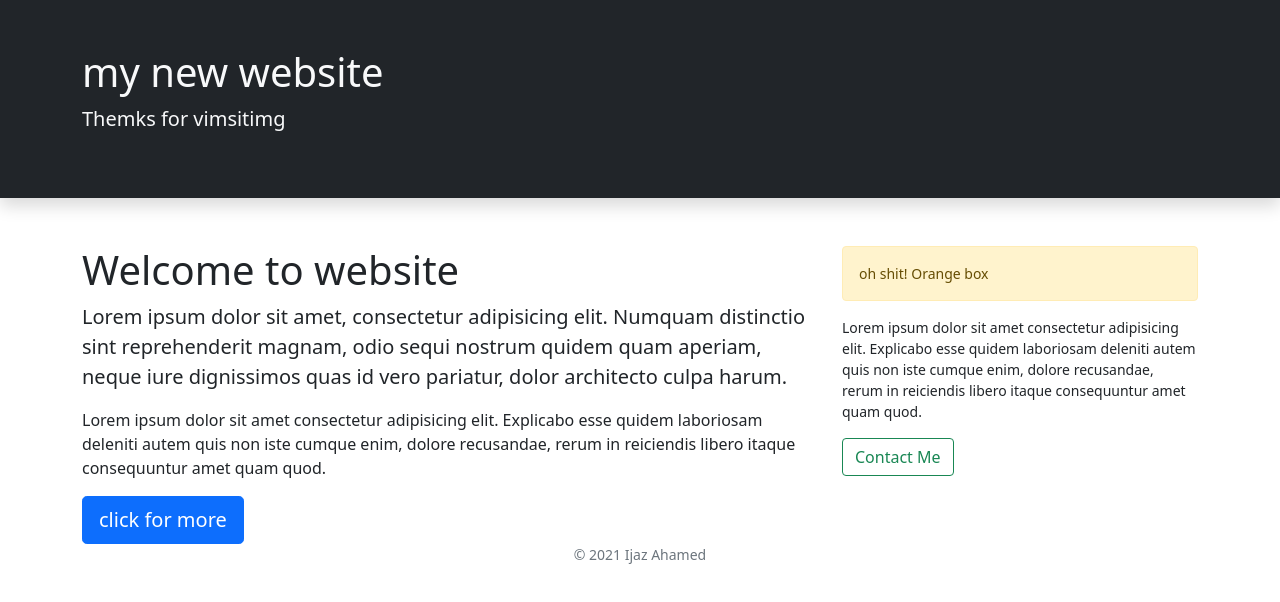
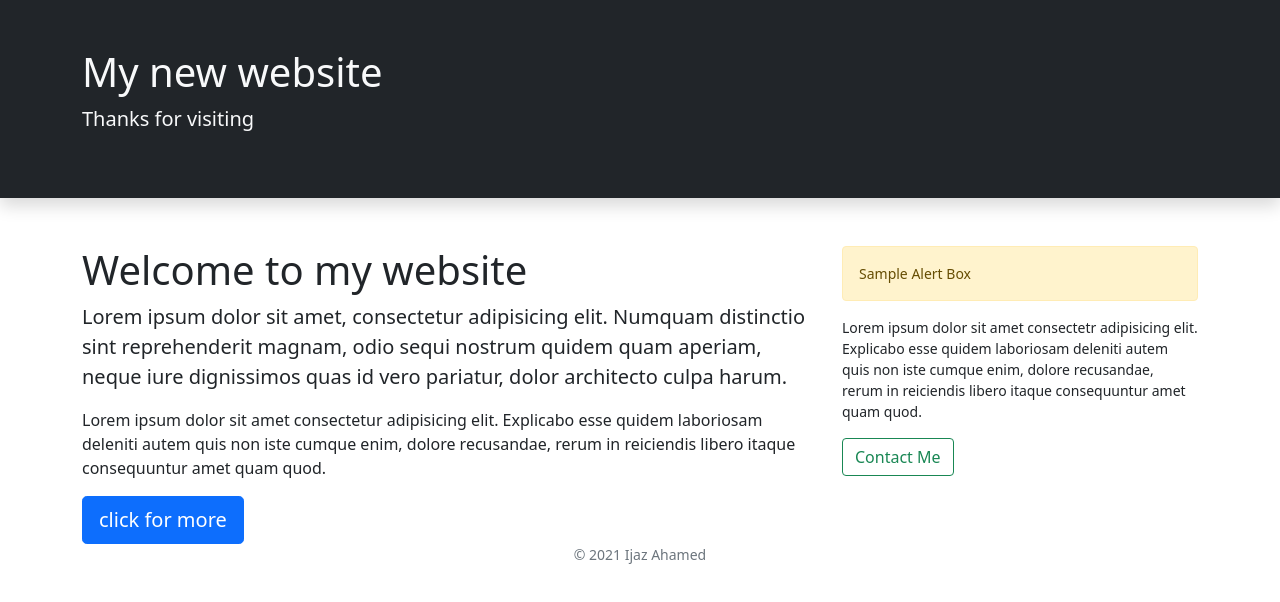
Before and after one commit to ijazahamed108/My-web-page, a plain HTML site: page index.html in a window 1280 px wide. Drawn offline with nearby package versions, Linux system fonts and the light colour scheme.

Commit message:
update 1
Alert box text change Commit

```diff
--- a/index.html
+++ b/index.html
@@ -10,14 +10,14 @@
 <body>
     <div class="bg-dark py-5 text-light shadow mb-5">
         <div class="container">
-          <h1 class="display2">my new website</h1>
-          <p class="lead">Themks for vimsitimg</p>
+          <h1 class="display2">My new website</h1>
+          <p class="lead">Thanks for visiting</p>
         </div>
     </div>
     <div class="container">
         <div class="row">
             <div class="col-md-8">
-                <h1>Welcome to website</h1>
+                <h1>Welcome to my website</h1>
                 <p class="lead">Lorem ipsum dolor sit amet, consectetur adipisicing elit. Numquam distinctio sint reprehenderit magnam, odio sequi nostrum quidem quam aperiam, neque iure dignissimos quas id vero pariatur, dolor architecto culpa harum.</p>
                 <p>Lorem ipsum dolor sit amet consectetur adipisicing elit. Explicabo esse quidem laboriosam deleniti autem quis non iste cumque enim, dolore recusandae, rerum in reiciendis libero itaque consequuntur amet quam quod.</p>
                 <a href="#extra-content" data-toggle="collapse"  class="btn btn-primary btn-lg">click for more</a>
@@ -29,8 +29,8 @@
             </div>
 
             <div class="col-md-4 small">
-                <div class="alert alert-warning">oh shit! Orange box</div>
-                <p>Lorem ipsum dolor sit amet consectetur adipisicing elit. Explicabo esse quidem laboriosam deleniti autem quis non iste cumque enim, dolore recusandae, rerum in reiciendis libero itaque consequuntur amet quam quod.</p>
+                <div class="alert alert-warning">Sample Alert Box</div>
+                <p>Lorem ipsum dolor sit amet consectetr adipisicing elit. Explicabo esse quidem laboriosam deleniti autem quis non iste cumque enim, dolore recusandae, rerum in reiciendis libero itaque consequuntur amet quam quod.</p>
 
             <button class="btn btn-outline-success" data-toggle="modal" data-target="#contact-me">Contact Me</button>
             <!-- Modal -->
```
